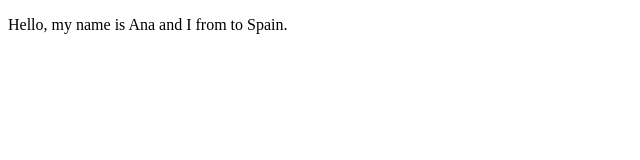
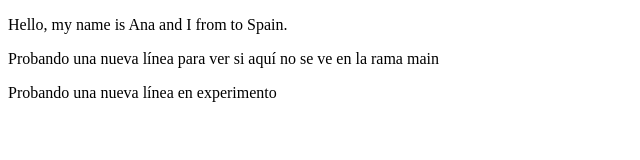
Before and after one commit to apbarba/ejercicios-taller-practico-2, a plain HTML site: page index.html in a window 1280 px wide. Shown: the whole page, without its empty margins (0-640 px from the left). Drawn offline with Linux system fonts and the light colour scheme.

Commit message:
Probando una nueva línea

```diff
--- a/index.html
+++ b/index.html
@@ -8,6 +8,7 @@
 </head>
 <body>
     <p>Hello, my name is Ana and I from to Spain.</p>
+    <p>Probando una nueva línea para ver si aquí no se ve en la rama main</p>
 
 </body>
-</html>
+</html>Probando una nueva línea en experimento
```
